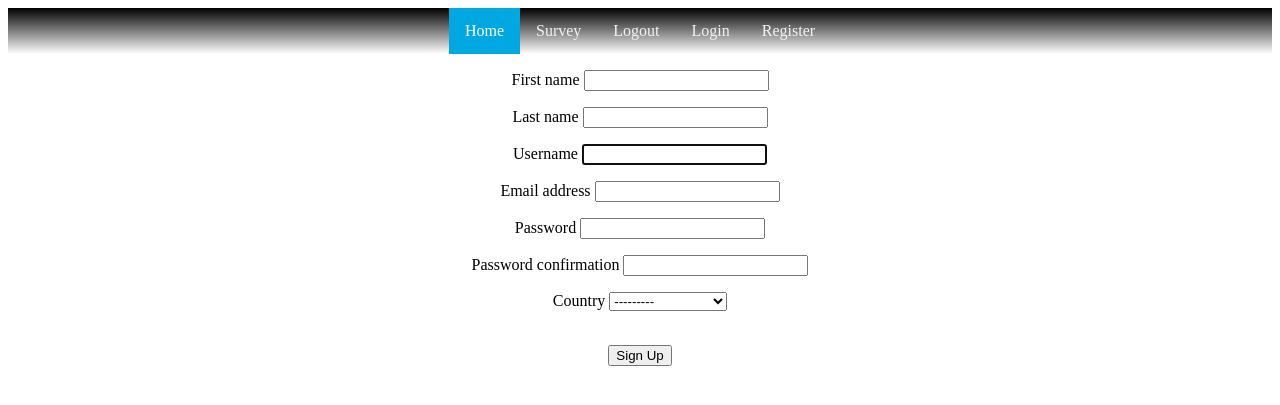
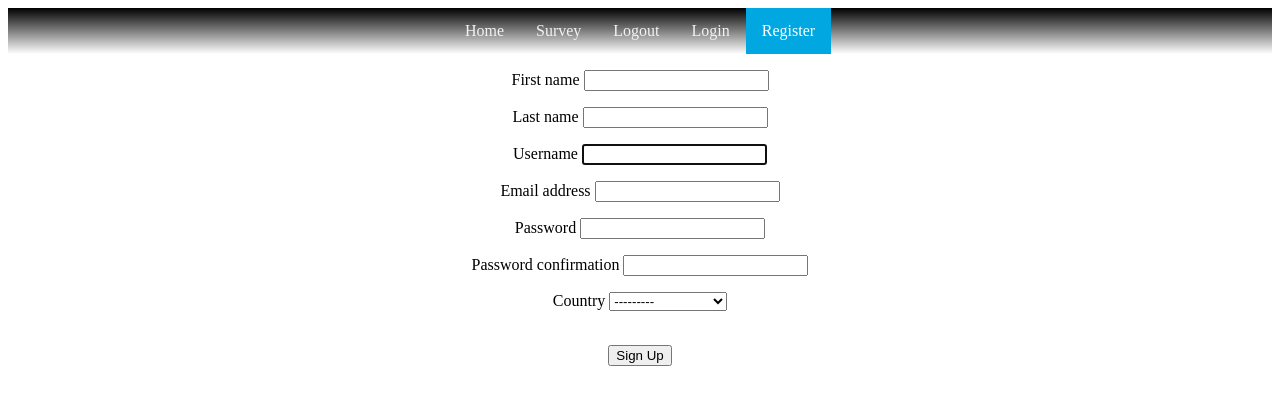
Before and after one commit to DenisB7/story, a Django app: page /accounts/register in a window 1280 px wide. Shown: the top 405 px of the page. Run offline with Django 4.2, Linux system fonts and the light colour scheme.

Commit message:
Add activation behavior to paths

```diff
--- a/templates/base.html
+++ b/templates/base.html
@@ -31,11 +31,11 @@
         {% endblock %}
         <header>
             <div class="header-navigation">
-                <a class="active" href="{% url 'app_main:main' %}">Home</a>
-                <a class="" href="{% url 'app_main:survey' %}">Survey</a>
+                <a class="{{ main_active }}" href="{% url 'app_main:main' %}">Home</a>
+                <a class="{{ survey_active }}" href="{% url 'app_main:survey' %}">Survey</a>
                 <a href="{% url 'app_accounts:logout' %}">Logout</a>
-                <a href="{% url 'app_accounts:login' %}">Login</a>
-                <a href="{% url 'app_accounts:register' %}">Register</a>
+                <a class="{{ login_active }}" href="{% url 'app_accounts:login' %}">Login</a>
+                <a class="{{ register_active }}" href="{% url 'app_accounts:register' %}">Register</a>
             </div>
         </header>
         {% block body %}
```
